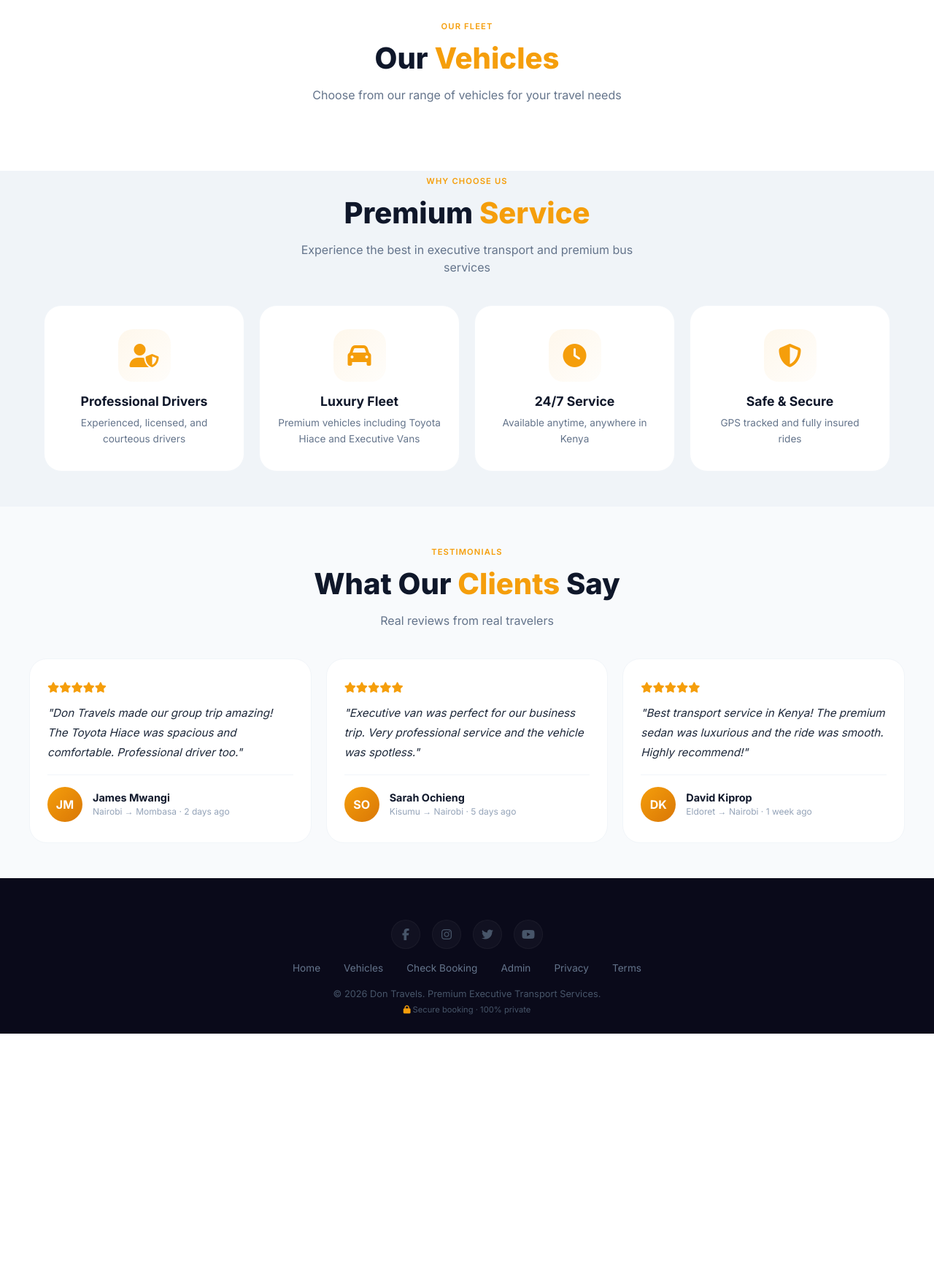
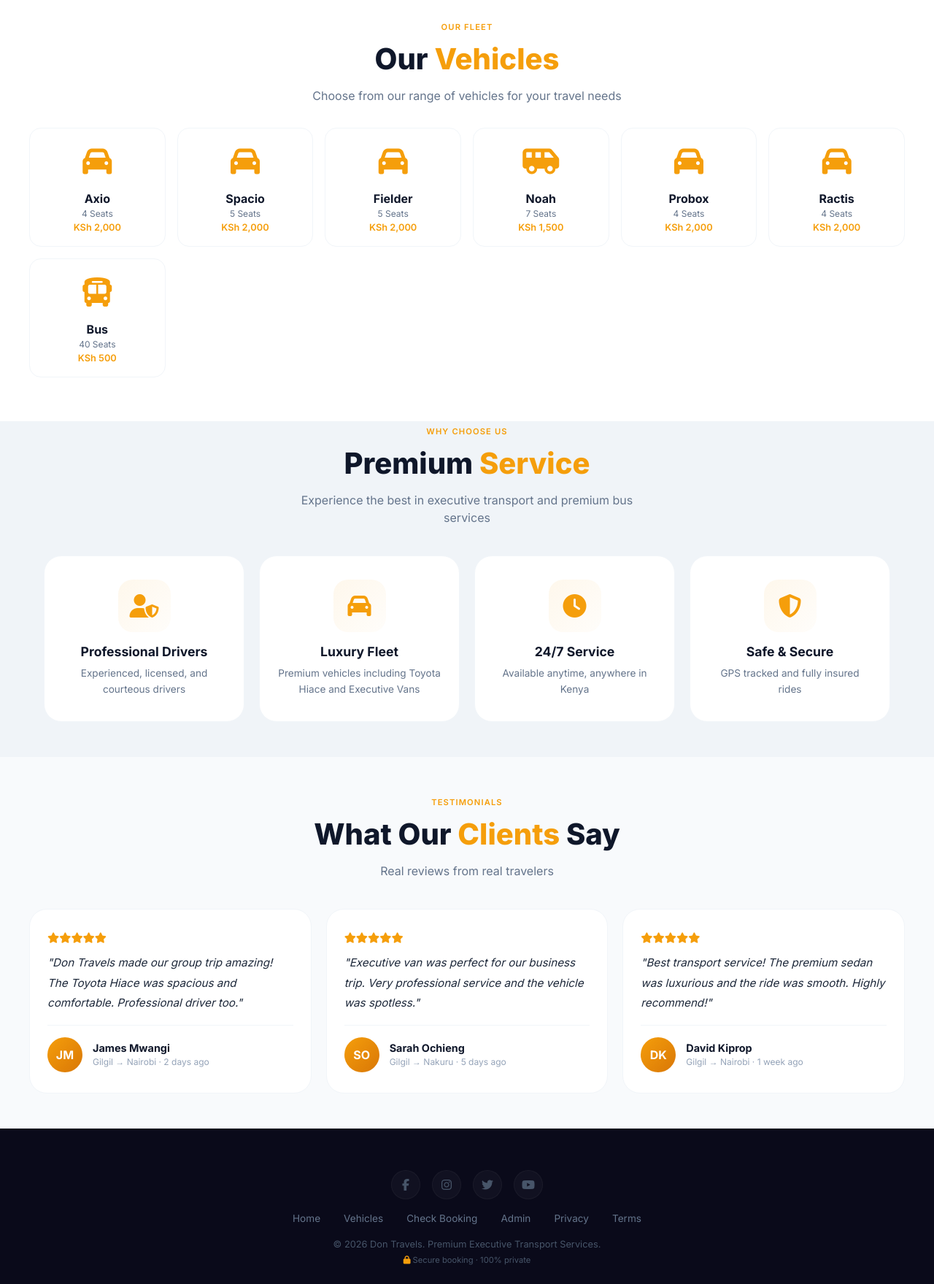
Before and after one commit to calvitec/dontravel, a Flask app: page / in a window 1280 px wide. Shown: the part 838-2597 px from the top of the page at 73% size. Before the commit the page ends 2254 px from the top, so only its background shows below. Run offline with Flask 3, Linux system fonts and the light colour scheme; data that the repository does not hold is empty; some libraries are stand-ins or nearby versions.

Commit message:
Update index.html

```diff
--- a/templates/index.html
+++ b/templates/index.html
@@ -280,8 +280,8 @@
             backdrop-filter: blur(24px);
             -webkit-backdrop-filter: blur(24px);
             border-radius: 24px;
-            padding: 28px 32px;
-            max-width: 700px;
+            padding: 32px 36px;
+            max-width: 900px;
             border: 1px solid rgba(255,255,255,0.06);
             box-shadow: 0 30px 80px rgba(0,0,0,0.3);
         }
@@ -349,7 +349,7 @@
             color: rgba(255,255,255,0.4);
         }
 
-        /* ===== CAROUSEL ===== */
+        /* ===== CAROUSEL SECTION ===== */
         .carousel-section {
             background: white;
             padding: 60px 20px;
@@ -591,19 +591,19 @@
         /* ===== RESPONSIVE ===== */
         @media (max-width: 992px) {
             .hero-title { font-size: 3.2rem; letter-spacing: -2px; }
-            .hero-search-card { max-width: 100%; }
+            .hero-search-card { max-width: 100%; padding: 24px 20px; }
             .hero-stats { gap: 24px; }
             .hero-stats .stat-item .number { font-size: 1.6rem; }
             .carousel-slide img { height: 300px; }
-            .hero-search-grid { grid-template-columns: 1fr 1fr 1fr !important; }
+            .search-grid { grid-template-columns: 1fr 1fr 1fr !important; }
         }
         @media (max-width: 768px) {
             .hero-title { font-size: 2.4rem; letter-spacing: -1.5px; }
             .hero-section { min-height: auto; padding: 120px 0 60px; }
             .hero-content { padding: 20px 16px; }
             .hero-subtitle { font-size: 0.95rem; }
-            .hero-search-card { padding: 20px 16px; border-radius: 20px; }
-            .hero-search-grid { grid-template-columns: 1fr 1fr !important; }
+            .hero-search-card { padding: 16px; border-radius: 20px; }
+            .search-grid { grid-template-columns: 1fr 1fr !important; gap: 10px !important; }
             .hero-stats { gap: 16px; flex-wrap: wrap; }
             .hero-stats .stat-item .number { font-size: 1.4rem; }
             .carousel-slide img { height: 220px; }
@@ -628,7 +628,7 @@
             .feature-card .icon-wrap { width: 44px; height: 44px; font-size: 1.2rem; }
             .hero-search-card { padding: 12px; }
             .hero-search-card .form-input { padding: 10px 14px; font-size: 0.85rem; }
-            .hero-search-grid { grid-template-columns: 1fr !important; }
+            .search-grid { grid-template-columns: 1fr !important; }
         }
     </style>
 </head>
@@ -691,17 +691,17 @@
                 Book premium buses, executive taxis, and luxury vehicles. Compare prices, choose your seats, and travel in style across Kenya.
             </p>
 
-            <!-- Search Card with Time Filters -->
+            <!-- Search Card with Time Filters - FIXED LAYOUT -->
             <div class="hero-search-card animate-zoom-in" style="animation-delay:0.4s;" id="search-section">
                 <form action="/search" method="GET">
-                    <div class="hero-search-grid" style="display:grid; grid-template-columns:1fr 1fr 1fr 1fr 1fr 1fr auto; gap:12px; align-items:end;">
+                    <div class="search-grid" style="display:grid; grid-template-columns:1fr 1fr 1fr 1fr 1fr 1fr auto; gap:14px; align-items:end;">
                         <div>
                             <label class="form-label"><i class="fas fa-map-marker-alt"></i> From</label>
-                            <input type="text" name="origin" class="form-input" placeholder="Nairobi" required />
+                            <input type="text" name="origin" class="form-input" placeholder="Gilgil" required />
                         </div>
                         <div>
                             <label class="form-label"><i class="fas fa-flag-checkered"></i> To</label>
-                            <input type="text" name="destination" class="form-input" placeholder="Mombasa" required />
+                            <input type="text" name="destination" class="form-input" placeholder="Nairobi" required />
                         </div>
                         <div>
                             <label class="form-label"><i class="fas fa-calendar"></i> Date</label>
@@ -721,7 +721,7 @@
                         </div>
                         <div>
                             <label class="form-label"><i class="fas fa-users"></i> Passengers</label>
-                            <input type="number" name="passengers" class="form-input" min="1" max="14" value="1" required />
+                            <input type="number" name="passengers" class="form-input" min="1" max="40" value="1" required />
                         </div>
                         <div>
                             <button type="submit" class="hero-search-btn">
@@ -753,7 +753,6 @@
         </div>
     </section>
 
-
     <!-- ===== VEHICLES CAROUSEL ===== -->
     <section id="vehicles" class="carousel-section">
         <div style="max-width:1200px; margin:0 auto 32px; text-align:center;">
@@ -763,22 +762,48 @@
         </div>
 
         <div style="display:grid; grid-template-columns:repeat(auto-fit, minmax(160px, 1fr)); gap:16px; max-width:1200px; margin:0 auto;">
-        {% for vehicle in vehicles %}
             <div style="background:white; border-radius:16px; padding:16px; text-align:center; border:1px solid #f1f5f9; transition:all 0.3s;">
-            <div style="font-size:2.5rem; color:#f59e0b; margin-bottom:8px;">
-                {% if vehicle.vehicle_type == 'Bus' %}
-                    <i class="fas fa-bus"></i>
-                {% elif vehicle.vehicle_type == 'Noah' %}
-                    <i class="fas fa-shuttle-van"></i>
-                {% else %}
-                    <i class="fas fa-car"></i>
-                {% endif %}
+                <div style="font-size:2.5rem; color:#f59e0b; margin-bottom:8px;"><i class="fas fa-car"></i></div>
+                <h4 style="font-weight:700; color:#0f172a;">Axio</h4>
+                <p style="font-size:0.75rem; color:#64748b;">4 Seats</p>
+                <p style="font-size:0.8rem; font-weight:600; color:#f59e0b;">KSh 2,000</p>
             </div>
-            <h4 style="font-weight:700; color:#0f172a;">{{ vehicle.vehicle_type }}</h4>
-            <p style="font-size:0.75rem; color:#64748b;">{{ vehicle.capacity }} Seats</p>
-            <p style="font-size:0.8rem; font-weight:600; color:#f59e0b;">KSh {{ vehicle.base_price }}</p>
+            <div style="background:white; border-radius:16px; padding:16px; text-align:center; border:1px solid #f1f5f9; transition:all 0.3s;">
+                <div style="font-size:2.5rem; color:#f59e0b; margin-bottom:8px;"><i class="fas fa-car"></i></div>
+                <h4 style="font-weight:700; color:#0f172a;">Spacio</h4>
+                <p style="font-size:0.75rem; color:#64748b;">5 Seats</p>
+                <p style="font-size:0.8rem; font-weight:600; color:#f59e0b;">KSh 2,000</p>
             </div>
-        {% endfor %}
+            <div style="background:white; border-radius:16px; padding:16px; text-align:center; border:1px solid #f1f5f9; transition:all 0.3s;">
+                <div style="font-size:2.5rem; color:#f59e0b; margin-bottom:8px;"><i class="fas fa-car"></i></div>
+                <h4 style="font-weight:700; color:#0f172a;">Fielder</h4>
+                <p style="font-size:0.75rem; color:#64748b;">5 Seats</p>
+                <p style="font-size:0.8rem; font-weight:600; color:#f59e0b;">KSh 2,000</p>
+            </div>
+            <div style="background:white; border-radius:16px; padding:16px; text-align:center; border:1px solid #f1f5f9; transition:all 0.3s;">
+                <div style="font-size:2.5rem; color:#f59e0b; margin-bottom:8px;"><i class="fas fa-shuttle-van"></i></div>
+                <h4 style="font-weight:700; color:#0f172a;">Noah</h4>
+                <p style="font-size:0.75rem; color:#64748b;">7 Seats</p>
+                <p style="font-size:0.8rem; font-weight:600; color:#f59e0b;">KSh 1,500</p>
+            </div>
+            <div style="background:white; border-radius:16px; padding:16px; text-align:center; border:1px solid #f1f5f9; transition:all 0.3s;">
+                <div style="font-size:2.5rem; color:#f59e0b; margin-bottom:8px;"><i class="fas fa-car"></i></div>
+                <h4 style="font-weight:700; color:#0f172a;">Probox</h4>
+                <p style="font-size:0.75rem; color:#64748b;">4 Seats</p>
+                <p style="font-size:0.8rem; font-weight:600; color:#f59e0b;">KSh 2,000</p>
+            </div>
+            <div style="background:white; border-radius:16px; padding:16px; text-align:center; border:1px solid #f1f5f9; transition:all 0.3s;">
+                <div style="font-size:2.5rem; color:#f59e0b; margin-bottom:8px;"><i class="fas fa-car"></i></div>
+                <h4 style="font-weight:700; color:#0f172a;">Ractis</h4>
+                <p style="font-size:0.75rem; color:#64748b;">4 Seats</p>
+                <p style="font-size:0.8rem; font-weight:600; color:#f59e0b;">KSh 2,000</p>
+            </div>
+            <div style="background:white; border-radius:16px; padding:16px; text-align:center; border:1px solid #f1f5f9; transition:all 0.3s;">
+                <div style="font-size:2.5rem; color:#f59e0b; margin-bottom:8px;"><i class="fas fa-bus"></i></div>
+                <h4 style="font-weight:700; color:#0f172a;">Bus</h4>
+                <p style="font-size:0.75rem; color:#64748b;">40 Seats</p>
+                <p style="font-size:0.8rem; font-weight:600; color:#f59e0b;">KSh 500</p>
+            </div>
         </div>
     </section>
 
@@ -827,7 +852,7 @@
                     <div class="quote">"Don Travels made our group trip amazing! The Toyota Hiace was spacious and comfortable. Professional driver too."</div>
                     <div class="author">
                         <div class="avatar">JM</div>
-                        <div><div class="name">James Mwangi</div><div class="route">Nairobi → Mombasa · 2 days ago</div></div>
+                        <div><div class="name">James Mwangi</div><div class="route">Gilgil → Nairobi · 2 days ago</div></div>
                     </div>
                 </div>
                 <div class="testimonial-card">
@@ -835,15 +860,15 @@
                     <div class="quote">"Executive van was perfect for our business trip. Very professional service and the vehicle was spotless."</div>
                     <div class="author">
                         <div class="avatar">SO</div>
-                        <div><div class="name">Sarah Ochieng</div><div class="route">Kisumu → Nairobi · 5 days ago</div></div>
+                        <div><div class="name">Sarah Ochieng</div><div class="route">Gilgil → Nakuru · 5 days ago</div></div>
                     </div>
                 </div>
                 <div class="testimonial-card">
                     <div class="stars"><i class="fas fa-star"></i><i class="fas fa-star"></i><i class="fas fa-star"></i><i class="fas fa-star"></i><i class="fas fa-star"></i></div>
-                    <div class="quote">"Best transport service in Kenya! The premium sedan was luxurious and the ride was smooth. Highly recommend!"</div>
+                    <div class="quote">"Best transport service! The premium sedan was luxurious and the ride was smooth. Highly recommend!"</div>
                     <div class="author">
                         <div class="avatar">DK</div>
-                        <div><div class="name">David Kiprop</div><div class="route">Eldoret → Nairobi · 1 week ago</div></div>
+                        <div><div class="name">David Kiprop</div><div class="route">Gilgil → Nairobi · 1 week ago</div></div>
                     </div>
                 </div>
             </div>
```
Lines whose indentation alone changed are shown as unchanged.
